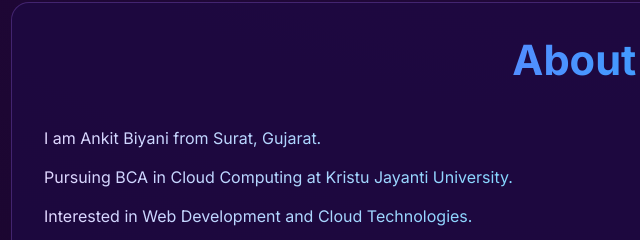
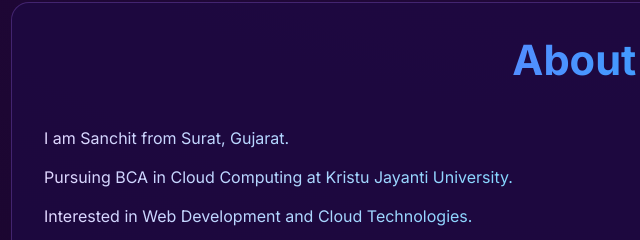
Before and after one commit to abiyani065-debug/portfolio-render, a website: page public/index.html in a window 1280 px wide. Shown: the part 918-1158 px from the top of the page, 29-669 px from the left. Drawn offline with Linux system fonts and the light colour scheme.

Commit message:
name change to sanchit

```diff
--- a/public/index.html
+++ b/public/index.html
@@ -209,7 +209,7 @@ section{padding:90px 16px}
 <section id="about">
 <div class="container card about-text">
 <h2 class="section-title">About Me</h2>
-<p>I am Ankit Biyani from Surat, Gujarat.</p>
+<p>I am Sanchit from Surat, Gujarat.</p>
 <p>Pursuing BCA in Cloud Computing at Kristu Jayanti University.</p>
 <p>Interested in Web Development and Cloud Technologies.</p>
 <p>Looking for internships and hands-on experience.</p>
```
